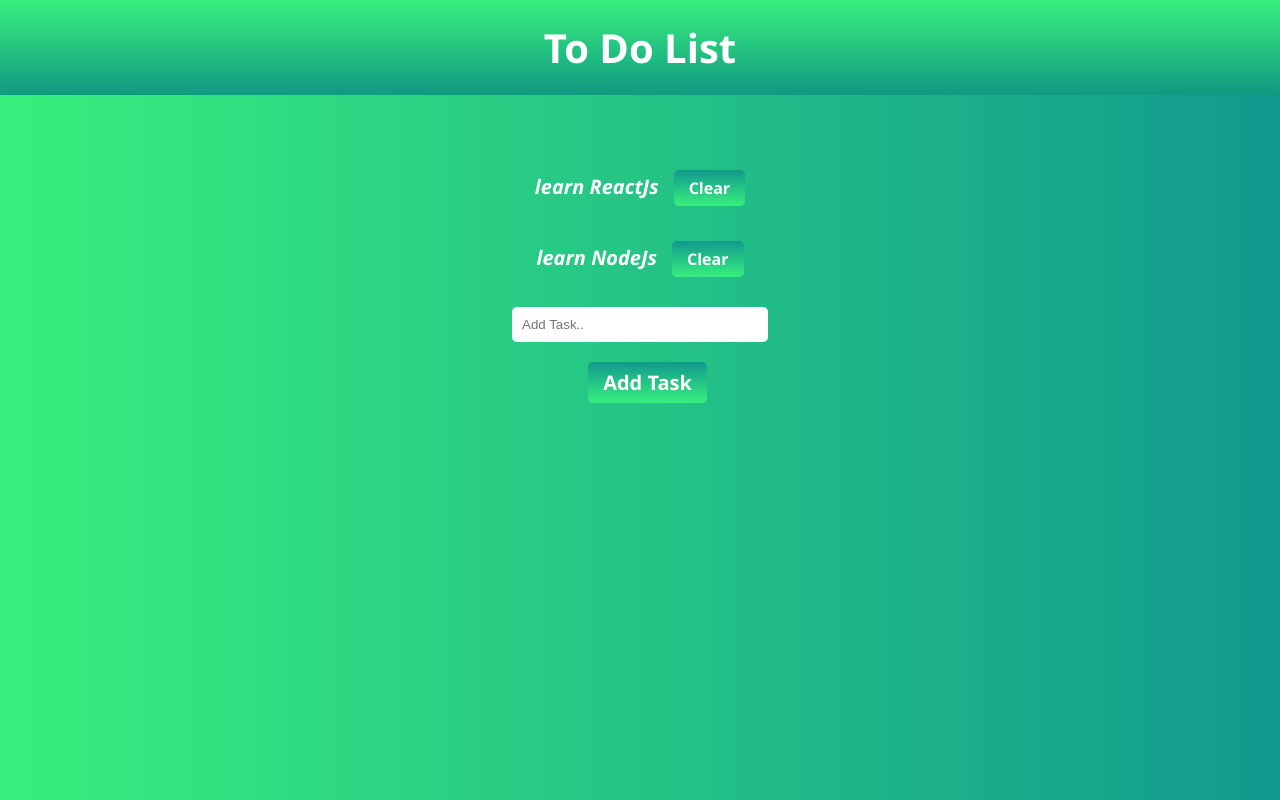
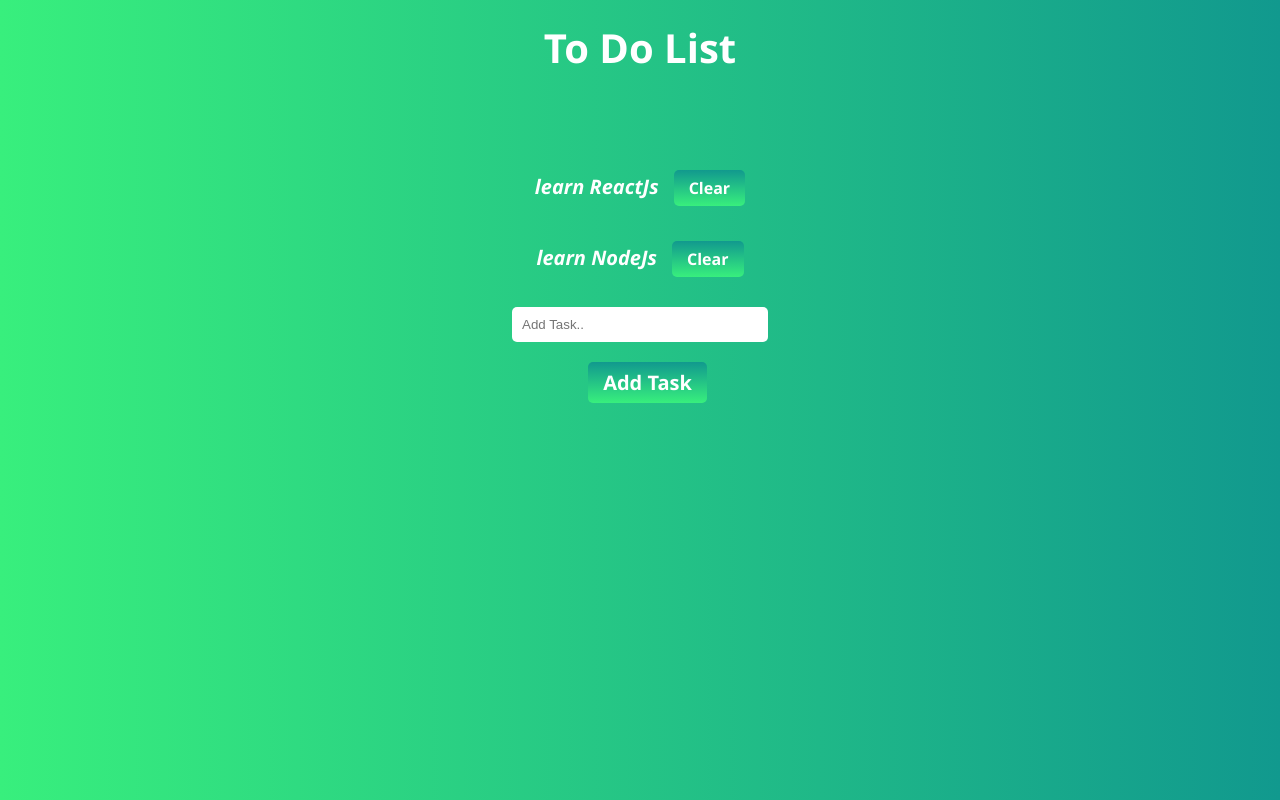
Before and after one commit to aymantarek16/React-App-To-Do-List, a React (Create React App) app: page / in a window 1280 px wide. Built offline with nearby package versions, Linux system fonts and the light colour scheme.

Commit message:
delete bg from todo list h2

```diff
--- a/src/TodoList.css
+++ b/src/TodoList.css
@@ -8,7 +8,7 @@
 
 .todolist h2 {
   font-size: 40px;
-  background: linear-gradient(to bottom, #38ef7d, #119982);
+  /* background: linear-gradient(to bottom, #38ef7d, #119982); */
   width: 100%;
   text-align: center;
   padding: 10px 0;
```
